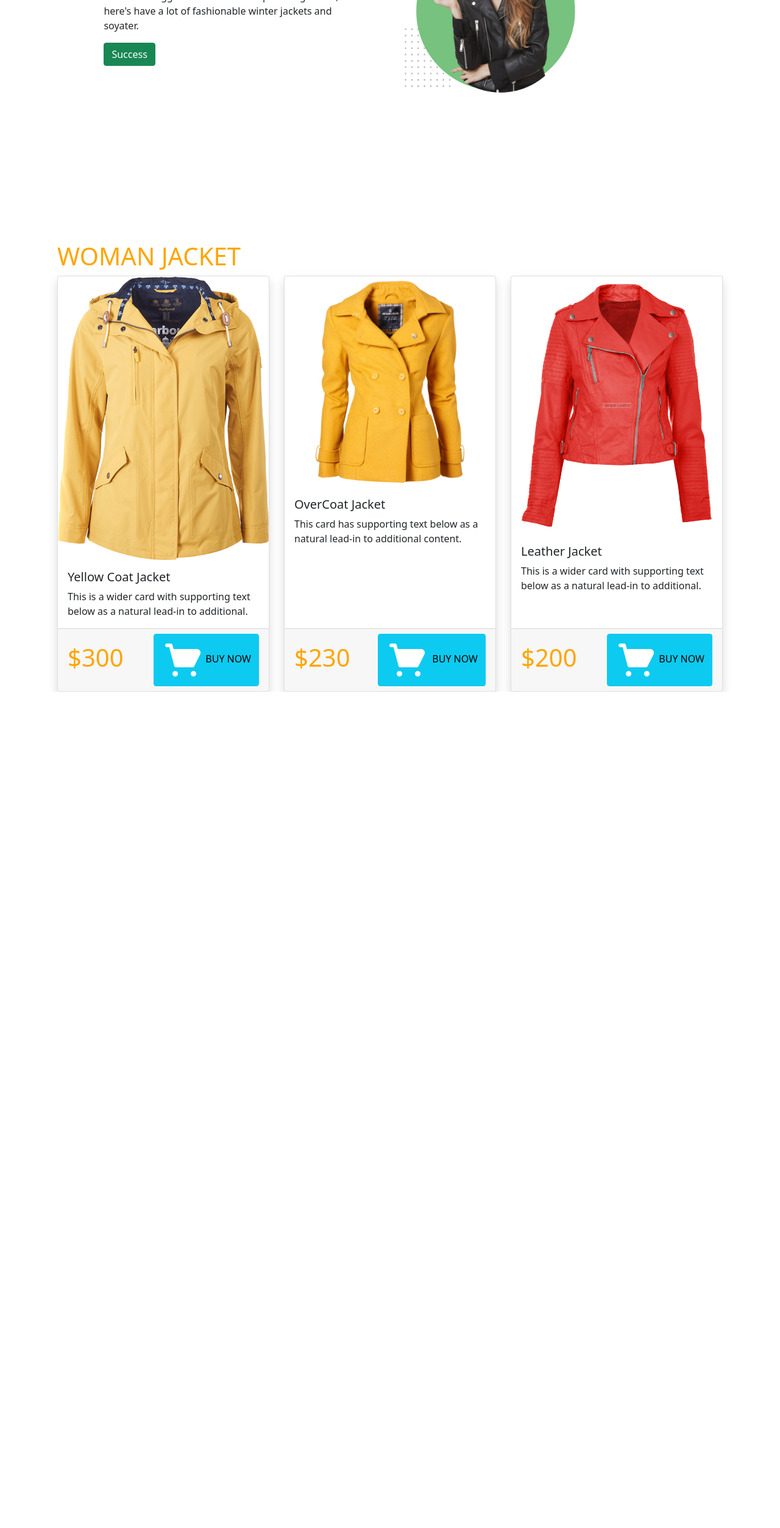
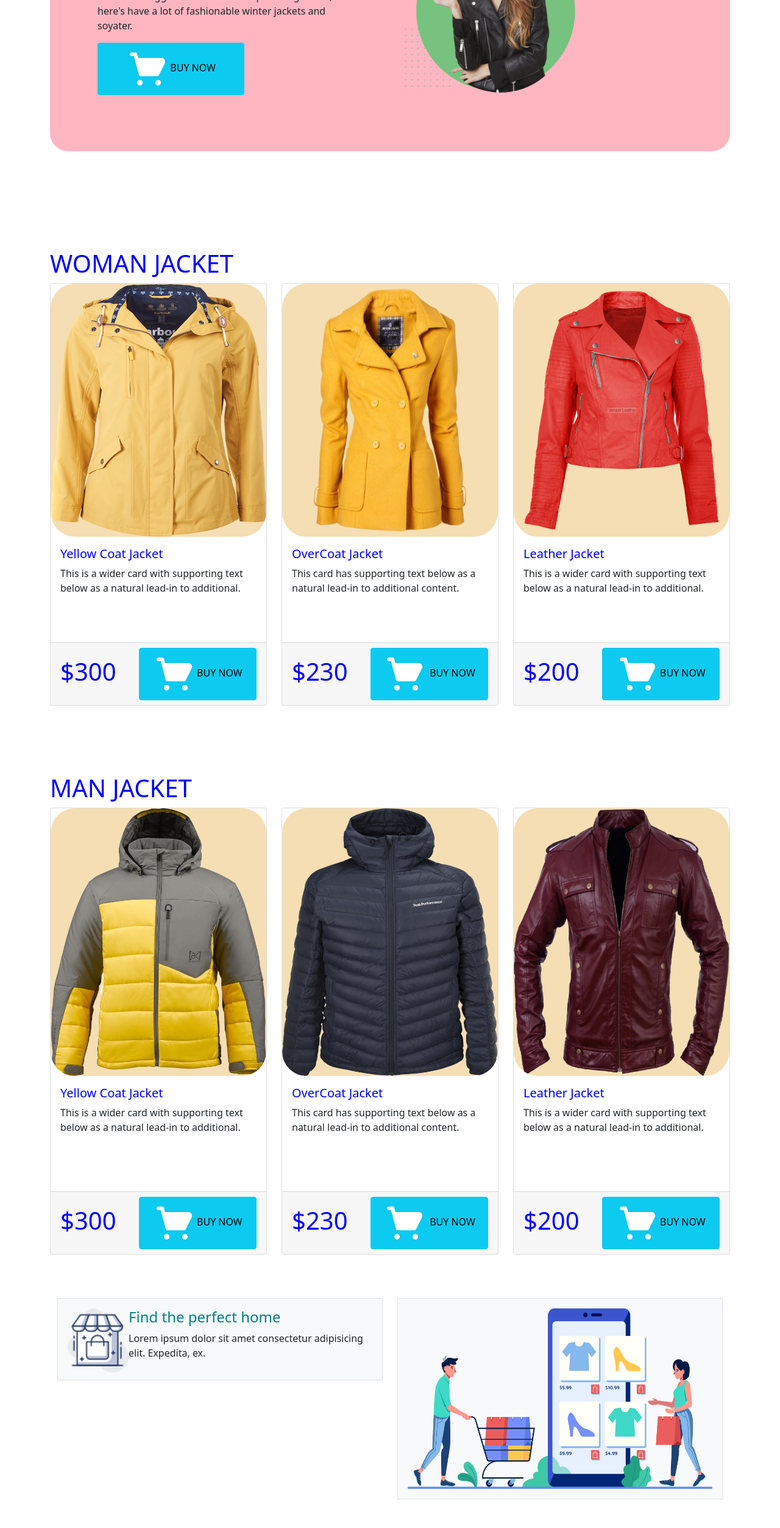
Before and after one commit to bonosree104/module-11-assignment-penguine-, a plain HTML site: page index.html in a window 1280 px wide. Shown: the part 240-2745 px from the top of the page at 61% size. Before the commit the page ends 1374 px from the top, so only its background shows below. Drawn offline with nearby package versions, Linux system fonts and the light colour scheme.

Commit message:
complete assignment

```diff
--- a/index.html
+++ b/index.html
@@ -21,7 +21,7 @@
               <a class="nav-link active" aria-current="page" href="#">Home</a>
             </li>
             <li class="nav-item">
-              <a class="nav-link" href="#">Product</a>
+              <a class="nav-link" href="#jacket">Product</a>
             </li>
             <li class="nav-item">
               <a class="nav-link" href="#">About</a>
@@ -30,26 +30,29 @@
               <a class="nav-link " href="#" tabindex="-1" aria-disabled="true">Contact us</a>
             </li>
           </ul>
-    </header>
-    <main class= "container">
-        <section class ="container mt-5">
+
+
+          <section  class =" mt-5">
             <div class="half-width">
                 <h1>BE THE PENGUINES</h1>
                 <h1 class ="text-color">OF WINTER</h1>
                 <p>This is the biggest winter cloth shop in bangladesh,<br> here's have a lot of fashionable winter jackets and soyater.</p>
-                <button type="button" class="btn btn-success">Success</button>
+                <button type="button" class="btn btn-info "><img src="images/Option-1 Penguin Fashion/Logo, Icon/shopping-cart 1.png" alt="">BUY NOW</button>
             </div>
             <div class= "half-width">
                 <img src="images/Option-1 Penguin Fashion/Image/model.png" alt="">
 
             </div>
         </section>
-        <section class =" container mt-5">
+    </header>
+    <main class= "container">
+
+        <section id= "jacket" class ="mt-20">
             <h1>WOMAN JACKET</h1>
         <div class="row row-cols-1 row-cols-md-3 g-4">
             <div class="col">
-              <div class="card panda-card h-100 shadow">
-                <img src="images/Option-1 Penguin Fashion/Image/ladies1.png" class="card-img-top" alt="...">
+              <div class="card  h-100 ">
+                <img  class ="yellow" src="images/Option-1 Penguin Fashion/Image/ladies1.png" class="card-img-top" alt="...">
                 <div class="card-body">
                   <h5 class="card-title">Yellow Coat Jacket</h5>
                   <p class="card-text">This is a wider card with supporting text below as a natural lead-in to additional.</p>
@@ -61,27 +64,30 @@
               </div>
             </div>
             <div class="col">
-              <div class="card panda-card h-100 shadow">
-                <img src="images/Option-1 Penguin Fashion/Image/ladies2.png" class="card-img-top" alt="...">
+              <div class="card  h-100 ">
+                <img  class ="yellow"  src="images/Option-1 Penguin Fashion/Image/ladies2.png" class="card-img-top" alt="...">
                 <div class="card-body">
                   <h5 class="card-title"> OverCoat Jacket</h5>
                   <p class="card-text">This card has supporting text below as a natural lead-in to additional content.</p>
                 </div>
-                <div class="card-footer d-flex justify-content-between align-items-center">
+
+                  <div class="card-footer d-flex justify-content-between align-items-center cat-1">
                     <h1>$230</h1>
                     <button type="button" class="btn btn-info">
                        <img src="images/Option-1 Penguin Fashion/Logo, Icon/shopping-cart 1.png" alt=""> BUY NOW</button>
-                </div>
+                    </div>
+
+
               </div>
             </div>
             <div class="col">
-              <div class="card panda-card h-100 shadow">
-                <img src="images/Option-1 Penguin Fashion/Image/ladies3.png" class="card-img-top" alt="...">
+              <div class="card  h-100 ">
+                <img class ="yellow"   src="images/Option-1 Penguin Fashion/Image/ladies3.png" class="card-img-top" alt="...">
                 <div class="card-body">
                   <h5 class="card-title">Leather Jacket</h5>
                   <p class="card-text">This is a wider card with supporting text below as a natural lead-in to additional.</p>
                 </div>
-                <div class="card-footer panda-card-footer d-flex justify-content-between align-items-center">
+                <div class="card-footer  d-flex justify-content-between align-items-center ">
                     <h1>$200</h1>
                     <button type="button" class="btn btn-info"><img src="images/Option-1 Penguin Fashion/Logo, Icon/shopping-cart 1.png" alt="">BUY NOW</button>
                 </div>
@@ -90,14 +96,114 @@
           </div>
         </section>
 
+        <section id= "jacket" class ="mt-20">
+          <h1>MAN JACKET</h1>
+      <div class="row row-cols-1 row-cols-md-3 g-4">
+          <div class="col">
+            <div class="card  h-100 ">
+              <img  class ="yellow" src="images/Option-1 Penguin Fashion/Image/man1.png" class="card-img-top" alt="...">
+              <div class="card-body">
+                <h5 class="card-title">Yellow Coat Jacket</h5>
+                <p class="card-text">This is a wider card with supporting text below as a natural lead-in to additional.</p>
+              </div>
+              <div class="card-footer d-flex justify-content-between align-items-center">
+                  <h1>$300</h1>
+                  <button type="button" class="btn btn-info"><img src="images/Option-1 Penguin Fashion/Logo, Icon/shopping-cart 1.png" alt="">BUY NOW</button>
+              </div>
+            </div>
+          </div>
+          <div class="col">
+            <div class="card  h-100 ">
+              <img  class ="yellow"  src="images/Option-1 Penguin Fashion/Image/man2.png" class="card-img-top" alt="...">
+              <div class="card-body">
+                <h5 class="card-title"> OverCoat Jacket</h5>
+                <p class="card-text">This card has supporting text below as a natural lead-in to additional content.</p>
+              </div>
+
+                <div class="card-footer d-flex justify-content-between align-items-center cat-1">
+                  <h1>$230</h1>
+                  <button type="button" class="btn btn-info">
+                     <img src="images/Option-1 Penguin Fashion/Logo, Icon/shopping-cart 1.png" alt=""> BUY NOW</button>
+                  </div>
+
+
+            </div>
+          </div>
+          <div class="col">
+            <div class="card  h-100 ">
+              <img class ="yellow"   src="images/Option-1 Penguin Fashion/Image/man3.png" class="card-img-top" alt="...">
+              <div class="card-body">
+                <h5 class="card-title">Leather Jacket</h5>
+                <p class="card-text">This is a wider card with supporting text below as a natural lead-in to additional.</p>
+              </div>
+              <div class="card-footer  d-flex justify-content-between align-items-center ">
+                  <h1>$200</h1>
+                  <button type="button" class="btn btn-info"><img src="images/Option-1 Penguin Fashion/Logo, Icon/shopping-cart 1.png" alt="">BUY NOW</button>
+              </div>
+            </div>
+          </div>
+        </div>
+      </section>
+      <section class ="mt-20">
+        <div class="container">
+          <div class="row gy-5">
+            <div class="col-6">
+              <div class="p-3 border bg-light">
+                <img  class ="option" src="images/Option-1 Penguin Fashion/Logo, Icon/image 12.png" alt="">
+                <h4>Find the perfect home</h4>
+                <p>Lorem ipsum dolor sit amet consectetur adipisicing elit. Expedita, ex.</p>
+              </div>
+            </div>
+            <div class="col-6">
+              <div class="p-3 border bg-light">
+                <img  class= "option-2" src="images/Option-1 Penguin Fashion/Logo, Icon/XMLID 1.png" alt="">
+              </div>
+            </div>
+
+              <div class="col-6">
+                <div class="p-3 border bg-light">
+                  <img  class ="option" src="images/Option-1 Penguin Fashion/Logo, Icon/image 13.png" alt="">
+                  <h4>Free Exchanges</h4>
+                  <p>Lorem ipsum dolor sit amet consectetur adipisicing elit. Expedita, ex.</p>
+                </div>
+              </div>
+
+
+            </div>
+
+
+              <div class="col-6">
+                <div class="p-3 border bg-light">
+                  <img class ="option"  src="images/Option-1 Penguin Fashion/Logo, Icon/image 14.png" alt="">
+                  <h4>Copy Our Seller</h4>
+                  <p>Lorem ipsum dolor sit amet consectetur adipisicing elit. Expedita, ex.</p>
+                </div>
+              </div>
+
+            </div>
+
+          </div>
+        </div>
+      </section>
+      <section  id = "Subscribe" style = "height: 300px;" class=" bg-info d-flex align-items-center justify-content-center mt-20">
+        <div>
+          <h1>LET'S STAY IN TOUCH</h1>
+          <h5>this is a beautiful website, please use it seriously</h5>
+          <input type="text" placeholder="Enter your email address">
+          <button type="button" class="btn btn-success">SUBMIT</button>
+        </div>
+      </section>
+           </main>
+           <footer class= "text-center mt-20">
+             <small>@2020. all are reserved. copywrite try it later.</small>
+           </footer>
+
     </main>
 
 
 
 
+    <script src="https://cdn.jsdelivr.net/npm/bootstrap@5.0.2/dist/js/bootstrap.bundle.min.js" integrity="sha384-MrcW6ZMFYlzcLA8Nl+NtUVF0sA7MsXsP1UyJoMp4YLEuNSfAP+JcXn/tWtIaxVXM" crossorigin="anonymous"></script>
 
-    <script src="https://code.jquery.com/jquery-3.4.1.slim.min.js" integrity="sha384-J6qa4849blE2+poT4WnyKhv5vZF5SrPo0iEjwBvKU7imGFAV0wwj1yYfoRSJoZ+n" crossorigin="anonymous"></script>
-<script src="https://cdn.jsdelivr.net/npm/popper.js@1.16.0/dist/umd/popper.min.js" integrity="sha384-Q6E9RHvbIyZFJoft+2mJbHaEWldlvI9IOYy5n3zV9zzTtmI3UksdQRVvoxMfooAo" crossorigin="anonymous"></script>
-<script src="https://stackpath.bootstrapcdn.com/bootstrap/4.4.1/js/bootstrap.min.js" integrity="sha384-wfSDF2E50Y2D1uUdj0O3uMBJnjuUD4Ih7YwaYd1iqfktj0Uod8GCExl3Og8ifwB6" crossorigin="anonymous"></script>
 </body>
 </html>
--- a/style.css
+++ b/style.css
@@ -2,8 +2,8 @@ body{
     font-family: 'Poppins', sans-serif;
 }
 section{
-    height: 500px;
-    padding-bottom: 150px;
+    height: 800px;
+    padding-bottom: 300px;
 }
 
 .logo{
@@ -13,7 +13,10 @@ section{
 }
 
 h1{
-    color: orange;
+    color:blue;
+}
+h4{
+    color: teal;
 }
 .text-color{
     color: rgb(116, 197, 197);
@@ -23,12 +26,46 @@ h1{
     width:40%;
     margin-left: 5%;
     padding:2%;
+
 }
-.panda-card{
+.mt-5{
+    background-color: lightpink;
+    height:400px;
+    border-radius: 30px;
+}
+.mt-20{
+    padding-top: 100px;
+    margin-top: 60px;
+}
+
+.yellow{
+    background-color:wheat;
+    border-radius: 40px;
+    height:60%;
+}
+.card{
     border:0;
-    border-radius:40px;
+    background-color: wheat;
 }
-.panda-card-footer{
-    border:0;
-    background-color:green;
-}
+  .card-title{
+      color: blue;
+  }
+  button{
+      width:60%;
+
+  }
+  .card-footer{
+      border:0;
+      background-color: white;
+  }
+  .categories{
+      display: grid;
+  }
+  .option{
+      width:20%;
+      float:left;
+  }
+  .option-2{
+      width:100%;
+      height:300%;
+  }
```
